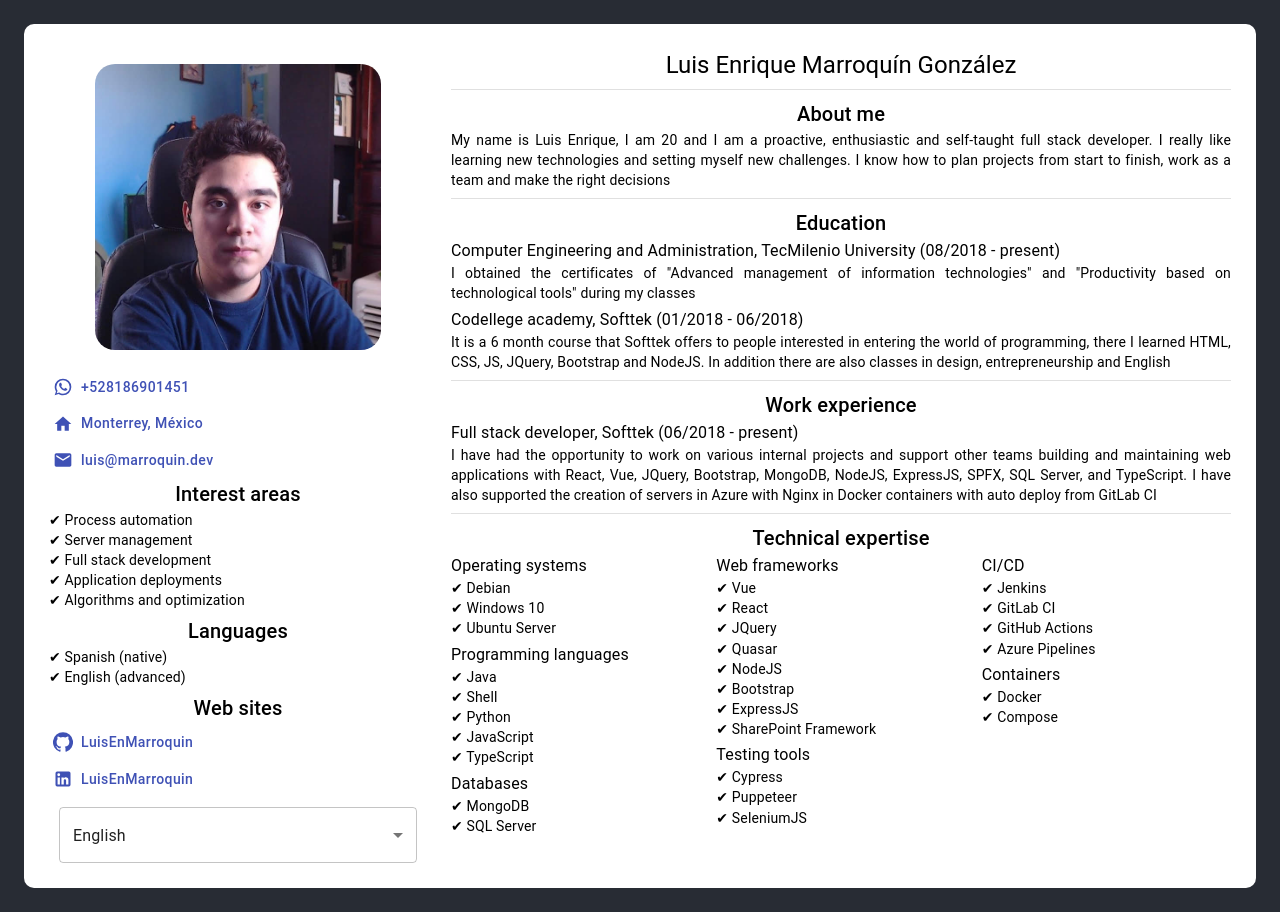
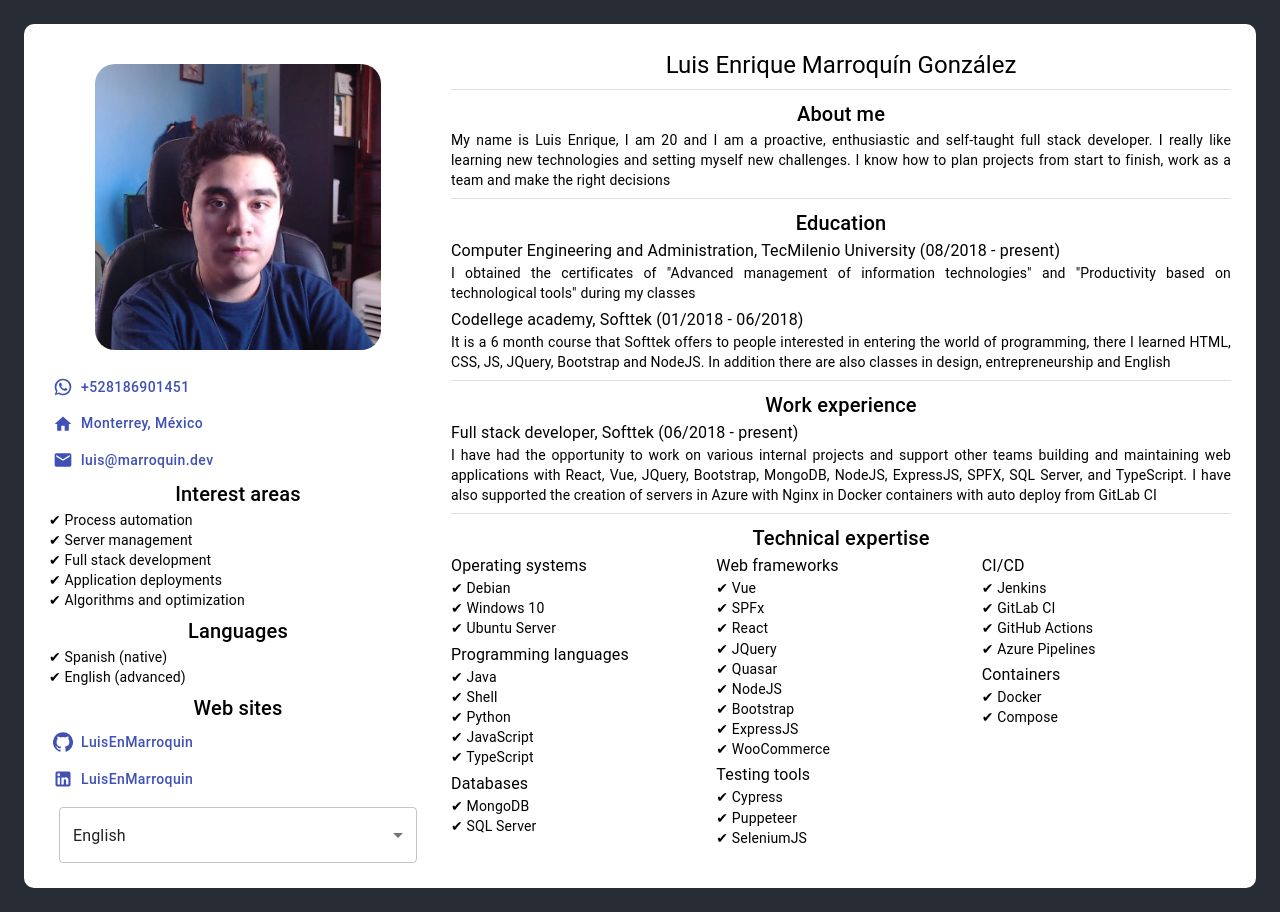
Before and after one commit to LuisEnMarroquin/curriculum-vitae, a React (Create React App) app: page / in a window 1280 px wide. Built offline with nearby package versions, Linux system fonts and the light colour scheme.

Commit message:
Added woocommerce and spfx

```diff
--- a/src/pages/Main.tsx
+++ b/src/pages/Main.tsx
@@ -60,7 +60,7 @@ function Main() {
                 <SimpleList subtitle='Databases' contents={['MongoDB', 'SQL Server']} />
               </Grid>
               <Grid item xs={12} sm={12} md={4}>
-                <SimpleList subtitle='Web frameworks' contents={['Vue', 'React', 'JQuery', 'Quasar', 'NodeJS', 'Bootstrap', 'ExpressJS', 'SharePoint Framework']} />
+                <SimpleList subtitle='Web frameworks' contents={['Vue', 'SPFx', 'React', 'JQuery', 'Quasar', 'NodeJS', 'Bootstrap', 'ExpressJS', 'WooCommerce']} />
                 <SimpleList subtitle='Testing tools' contents={['Cypress', 'Puppeteer', 'SeleniumJS']} />
               </Grid>
               <Grid item xs={12} sm={12} md={4}>
```
